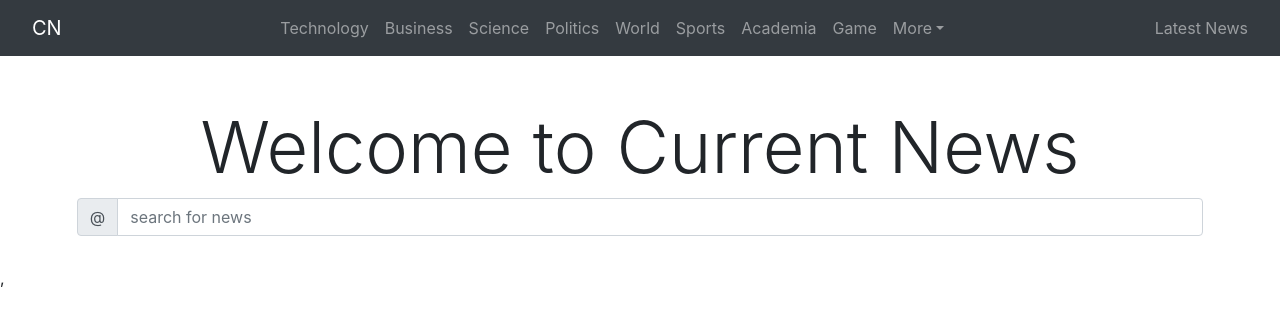
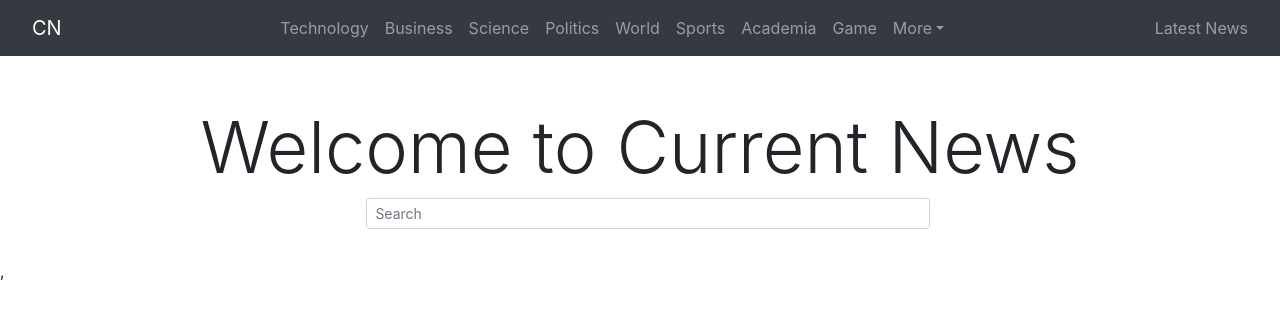
Before and after one commit to sfahadh/Currents-API, a React (Create React App) app: page / in a window 1280 px wide. Shown: the top 322 px of the page. Built offline with nearby package versions, Linux system fonts and the light colour scheme; no server answers.

Commit message:
installed font awesome

```diff
--- a/package.json
+++ b/package.json
@@ -3,6 +3,9 @@
   "version": "0.1.0",
   "private": true,
   "dependencies": {
+    "@fortawesome/fontawesome-svg-core": "^1.2.30",
+    "@fortawesome/free-solid-svg-icons": "^5.14.0",
+    "@fortawesome/react-fontawesome": "^0.1.11",
     "@testing-library/jest-dom": "^4.2.4",
     "@testing-library/react": "^9.5.0",
     "@testing-library/user-event": "^7.2.1",
--- a/src/components/home/home.css
+++ b/src/components/home/home.css
@@ -0,0 +1,4 @@
+.active-purple-2 input.form-control[type=text]:focus:not([readonly]) {
+    border-bottom: 1px solid #ce93d8;
+    box-shadow: 0 1px 0 0 #ce93d8;
+}
--- a/src/components/home/searchbar.jsx
+++ b/src/components/home/searchbar.jsx
@@ -1,18 +1,16 @@
 import React from 'react';
+import { FontAwesomeIcon } from '@fortawesome/react-fontawesome'
 import './home.css'
 
 const searchBar = () => {
     return (
         <>
             <h1 className="text-center display-3 mt-5">Welcome to Current News</h1>
-            <div class="input-group mb-3">
-                <div class="input-group-prepend">
-                    <span class="input-group-text" id="basic-addon1">@</span>
-                </div>
-                <input type="text"
-                    class="form-control"
-                    placeholder="search for news" />
-            </div>
+            <FontAwesomeIcon icon="search" />
+            <form class="form-inline d-flex justify-content-center md-form form-sm mt-0">
+                <input class="form-control form-control-sm ml-3 w-50" type="text" placeholder="Search"
+                    aria-label="Search" />
+            </form>
         </>
     );
 }
```
Also changed, not shown: 1 other file (tests, documents, lock files or other folders).
